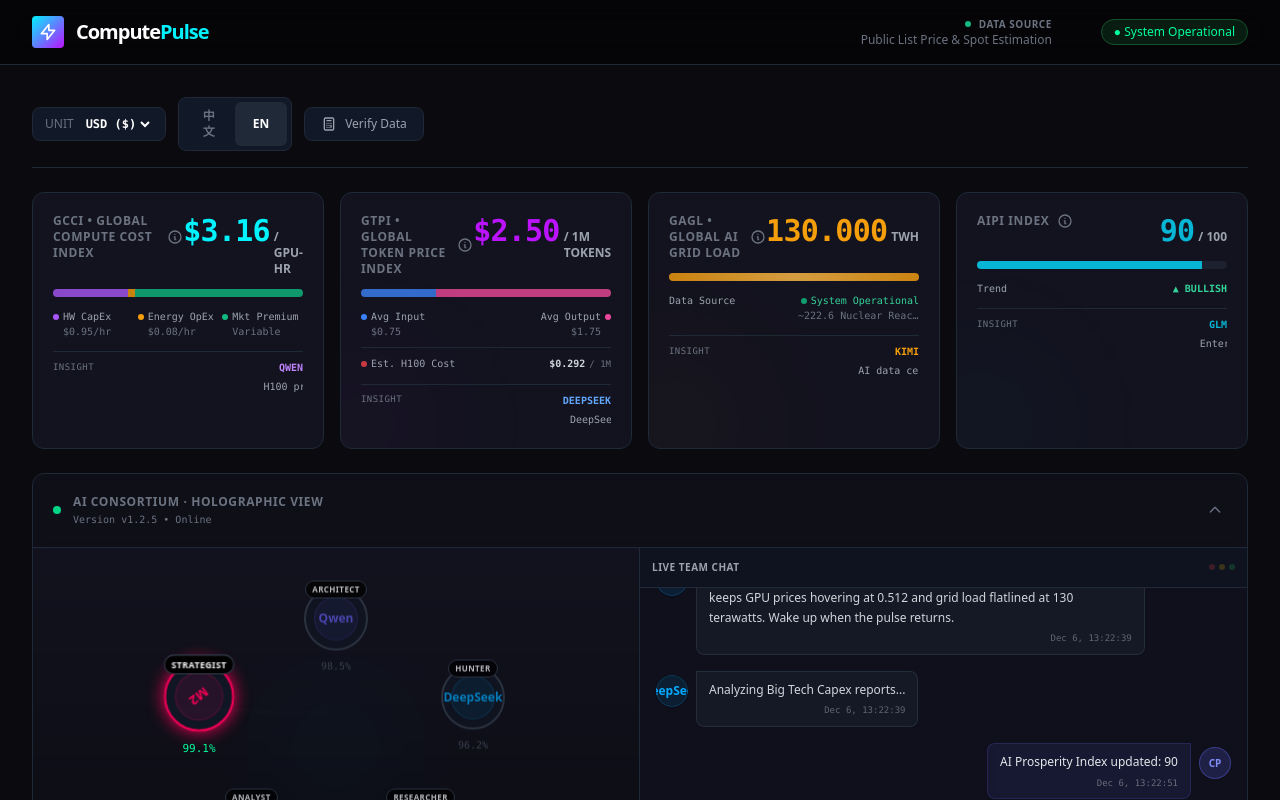
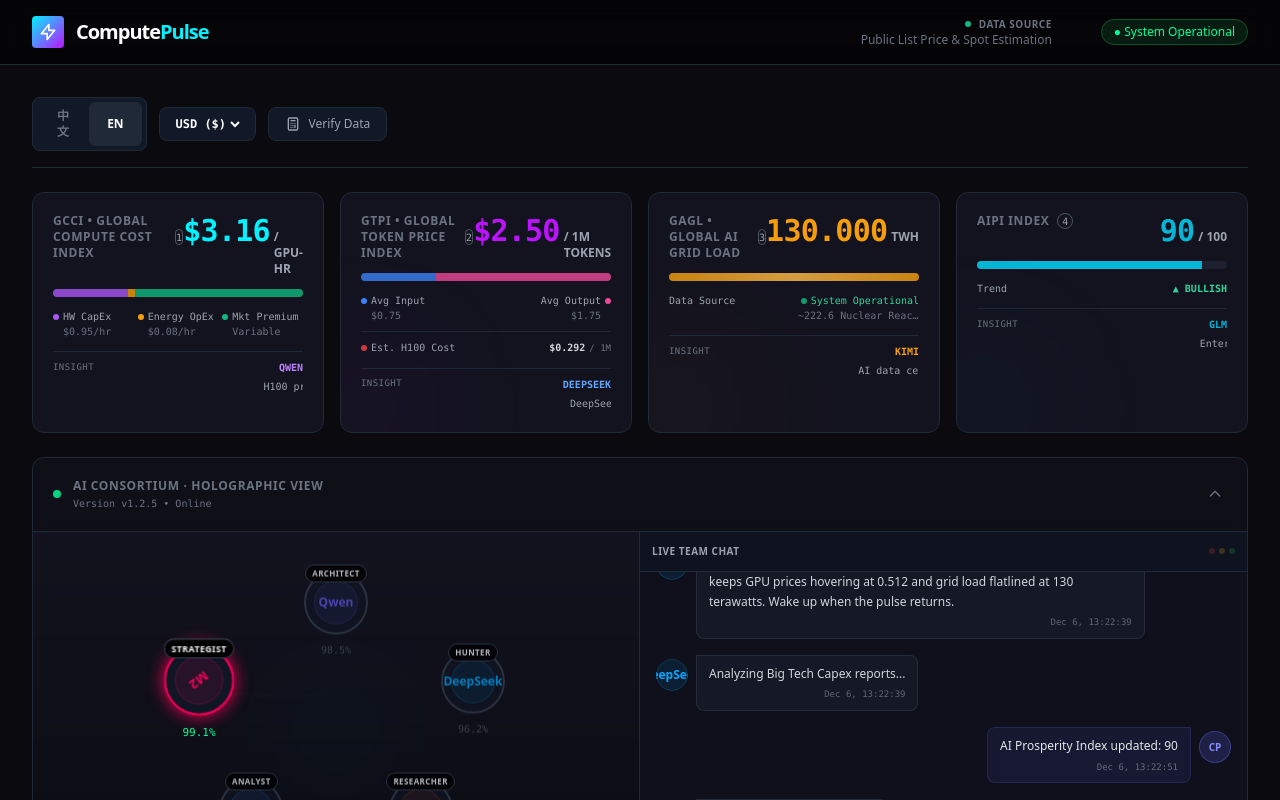
Before and after one commit to WUAIBING/computepulse, a React (Vite) app in the folder computepulse/: page / in a window 1280 px wide. Shown: the top 800 px of the page. Built offline with nearby package versions, Linux system fonts and the light colour scheme.

Commit message:
UI Polish: Move currency selector, simplify info icons to numbers

```diff
--- a/computepulse/App.tsx
+++ b/computepulse/App.tsx
@@ -233,20 +233,6 @@
 
           {/* Settings Row - Organized on Mobile */}
           <div className="flex flex-col sm:flex-row gap-2 sm:gap-3 items-stretch sm:items-center">
-            {/* Currency Selector */}
-            <div className={`flex items-center ${theme === 'dark' ? 'bg-gray-900' : 'bg-gray-100'} rounded-lg border ${themeClasses.border} px-3 py-2`}>
-              <span className={`${themeClasses.textMuted} text-xs mr-2`}>{t.unit}</span>
-              <select
-                value={currencyCode}
-                onChange={(e) => setCurrencyCode(e.target.value as CurrencyCode)}
-                className={`bg-transparent ${themeClasses.text} text-xs font-mono font-bold focus:outline-none cursor-pointer flex-1`}
-              >
-                {CURRENCIES.map((c) => (
-                  <option key={c.code} value={c.code} className={theme === 'dark' ? 'bg-gray-900' : 'bg-white'}>{c.code} ({c.symbol})</option>
-                ))}
-              </select>
-            </div>
-
             {/* Language Toggle */}
             <div className={`flex ${theme === 'dark' ? 'bg-gray-900' : 'bg-gray-100'} rounded-lg border ${themeClasses.border} p-1`}>
               <button
@@ -261,6 +247,19 @@
               >
                 EN
               </button>
+            </div>
+
+            {/* Currency Selector */}
+            <div className={`flex items-center ${theme === 'dark' ? 'bg-gray-900' : 'bg-gray-100'} rounded-lg border ${themeClasses.border} px-3 py-2`}>
+              <select
+                value={currencyCode}
+                onChange={(e) => setCurrencyCode(e.target.value as CurrencyCode)}
+                className={`bg-transparent ${themeClasses.text} text-xs font-mono font-bold focus:outline-none cursor-pointer flex-1`}
+              >
+                {CURRENCIES.map((c) => (
+                  <option key={c.code} value={c.code} className={theme === 'dark' ? 'bg-gray-900' : 'bg-white'}>{c.code} ({c.symbol})</option>
+                ))}
+              </select>
             </div>
 
             {/* Verify Data Button */}
--- a/computepulse/components/MacroDashboard.tsx
+++ b/computepulse/components/MacroDashboard.tsx
@@ -135,23 +135,8 @@
         <div className="flex justify-between items-start mb-3">
            <div className="flex items-center gap-2">
              <h2 className={`${themeClasses.textMuted} text-xs font-bold uppercase tracking-wider`}>{t.gcciTitle}</h2>
-             <div
-                className="relative overflow-visible group"
-              >
-                <svg className="w-4 h-4 text-gray-500 cursor-help hover:text-white" fill="none" viewBox="0 0 24 24" stroke="currentColor">
-                  <path strokeLinecap="round" strokeLinejoin="round" strokeWidth={2} d="M13 16h-1v-4h-1m1-4h.01M21 12a9 9 0 11-18 0 9 9 0 0118 0z" />
-                </svg>
-
-                   <div className={`absolute left-1/2 -translate-x-1/2 md:left-0 md:translate-x-0 bottom-full mb-2 w-72 max-w-[calc(100vw-2rem)] ${theme === 'dark' ? 'bg-black/95 border-gray-700' : 'bg-white border-gray-300 shadow-xl'} border p-4 rounded-lg shadow-2xl z-50 pointer-events-none opacity-0 group-hover:opacity-100 transition-opacity duration-200`}>
-                      <div className="text-neon-blue font-bold text-sm mb-2">{t.gcciMethodology}</div>
-                      <p className={`text-xs ${themeClasses.textMuted} mb-3 leading-relaxed`}>
-                        {t.gcciDesc}
-                      </p>
-                      <div className="space-y-1 text-xs">
-                        <div className="flex justify-between"><span className={themeClasses.textMuted}>{t.globalEnergyRate}:</span> <span>${effectiveKwhPrice.toFixed(3)}/kWh</span></div>
-                        <div className="flex justify-between"><span className={themeClasses.textMuted}>{t.hardwareAmort}:</span> <span>${MACRO_CONSTANTS.HARDWARE_AMORTIZATION_HR}/{language === 'CN' ? '小时' : 'hr'}</span></div>
-                      </div>
-                   </div>
+             <div className={`flex items-center justify-center w-4 h-4 rounded-full border ${theme === 'dark' ? 'border-gray-600 text-gray-400' : 'border-gray-400 text-gray-600'} text-[10px] font-mono`}>
+               1
              </div>
            </div>
            <div className="flex items-baseline gap-1">
@@ -193,19 +178,8 @@
         <div className="flex justify-between items-start mb-3">
            <div className="flex items-center gap-2">
              <h2 className={`${themeClasses.textMuted} text-xs font-bold uppercase tracking-wider`}>{t.tokenPriceIndex}</h2>
-             <div
-                className="relative overflow-visible group"
-              >
-                <svg className="w-4 h-4 text-gray-500 cursor-help hover:text-white" fill="none" viewBox="0 0 24 24" stroke="currentColor">
-                  <path strokeLinecap="round" strokeLinejoin="round" strokeWidth={2} d="M13 16h-1v-4h-1m1-4h.01M21 12a9 9 0 11-18 0 9 9 0 0118 0z" />
-                </svg>
-
-                  <div className={`absolute left-1/2 -translate-x-1/2 md:left-0 md:translate-x-0 bottom-full mb-2 w-72 max-w-[calc(100vw-2rem)] ${theme === 'dark' ? 'bg-black/95 border-gray-700' : 'bg-white border-gray-300 shadow-xl'} border p-4 rounded-lg shadow-2xl z-50 pointer-events-none opacity-0 group-hover:opacity-100 transition-opacity duration-200`}>
-                    <div className="text-neon-purple font-bold text-sm mb-2">{t.tokenMethodology}</div>
-                    <p className={`text-xs ${themeClasses.textMuted} mb-3 leading-relaxed`}>
-                      {t.tokenDesc}
-                    </p>
-                  </div>
+             <div className={`flex items-center justify-center w-4 h-4 rounded-full border ${theme === 'dark' ? 'border-gray-600 text-gray-400' : 'border-gray-400 text-gray-600'} text-[10px] font-mono`}>
+               2
              </div>
            </div>
            <div className="flex items-baseline gap-1">
@@ -259,26 +233,8 @@
         <div className="flex justify-between items-start mb-3">
            <div className="flex items-center gap-2">
              <h2 className={`${themeClasses.textMuted} text-xs font-bold uppercase tracking-wider`}>{t.gaglTitle}</h2>
-             <div
-                className="relative overflow-visible group"
-              >
-                <svg className="w-4 h-4 text-gray-500 cursor-help hover:text-white" fill="none" viewBox="0 0 24 24" stroke="currentColor">
-                  <path strokeLinecap="round" strokeLinejoin="round" strokeWidth={2} d="M13 16h-1v-4h-1m1-4h.01M21 12a9 9 0 11-18 0 9 9 0 0118 0z" />
-                </svg>
-
-                   <div className={`absolute left-1/2 -translate-x-1/2 md:left-0 md:translate-x-0 bottom-full mb-2 w-72 max-w-[calc(100vw-2rem)] ${theme === 'dark' ? 'bg-black/95 border-gray-700' : 'bg-white border-gray-300 shadow-xl'} border p-4 rounded-lg shadow-2xl z-50 pointer-events-none opacity-0 group-hover:opacity-100 transition-opacity duration-200`}>
-                      <div className="text-amber-500 font-bold text-sm mb-2">{t.energyModel}</div>
-                      <p className={`text-xs ${themeClasses.textMuted} mb-3 leading-relaxed`}>
-                        {t.energyDesc}
-                      </p>
-                      <div className={`font-mono ${theme === 'dark' ? 'bg-gray-900 border-gray-800' : 'bg-gray-100 border-gray-300'} p-2 rounded border text-xs mb-2`}>
-                         Load = GPUs × TDP × PUE
-                      </div>
-                      <div className="space-y-1 text-xs">
-                        <div className="flex justify-between"><span className={themeClasses.textMuted}>{t.activeGPUs}:</span> <span>{activeGpus.toLocaleString()}</span></div>
-                        <div className="flex justify-between"><span className={themeClasses.textMuted}>{t.avgTDP}:</span> <span>{MACRO_CONSTANTS.AVG_TDP_WATTS}W</span></div>
-                      </div>
-                   </div>
+             <div className={`flex items-center justify-center w-4 h-4 rounded-full border ${theme === 'dark' ? 'border-gray-600 text-gray-400' : 'border-gray-400 text-gray-600'} text-[10px] font-mono`}>
+               3
              </div>
            </div>
            <div className="flex items-baseline gap-1">
@@ -321,17 +277,8 @@
         <div className="flex justify-between items-start mb-3">
            <div className="flex items-center gap-2">
              <h2 className={`${themeClasses.textMuted} text-xs font-bold uppercase tracking-wider`}>AIPI Index</h2>
-             <div className="relative overflow-visible group">
-                <svg className="w-4 h-4 text-gray-500 cursor-help hover:text-white" fill="none" viewBox="0 0 24 24" stroke="currentColor">
-                  <path strokeLinecap="round" strokeLinejoin="round" strokeWidth={2} d="M13 16h-1v-4h-1m1-4h.01M21 12a9 9 0 11-18 0 9 9 0 0118 0z" />
-                </svg>
-                   <div className={`absolute right-0 bottom-full mb-2 w-64 ${theme === 'dark' ? 'bg-black/95 border-gray-700' : 'bg-white border-gray-300 shadow-xl'} border p-4 rounded-lg shadow-2xl z-50 pointer-events-none opacity-0 group-hover:opacity-100 transition-opacity duration-200`}>
-                      <div className="text-cyan-500 font-bold text-sm mb-2">AI Industry Prosperity Index</div>
-                      <p className={`text-xs ${themeClasses.textMuted} mb-2 leading-relaxed`}>
-                        {language === 'CN' ? '综合 GPU 租赁价格、巨头 Capex 支出与模型发布频率的实时指数。' : 'Real-time index synthesizing GPU rental prices, Giant Capex spend, and model release frequency.'}
-                      </p>
-                      <div className="text-[10px] text-gray-500">Source: GLM Analysis</div>
-                   </div>
+             <div className={`flex items-center justify-center w-4 h-4 rounded-full border ${theme === 'dark' ? 'border-gray-600 text-gray-400' : 'border-gray-400 text-gray-600'} text-[10px] font-mono`}>
+               4
              </div>
            </div>
            <div className="flex items-baseline gap-1">
```
